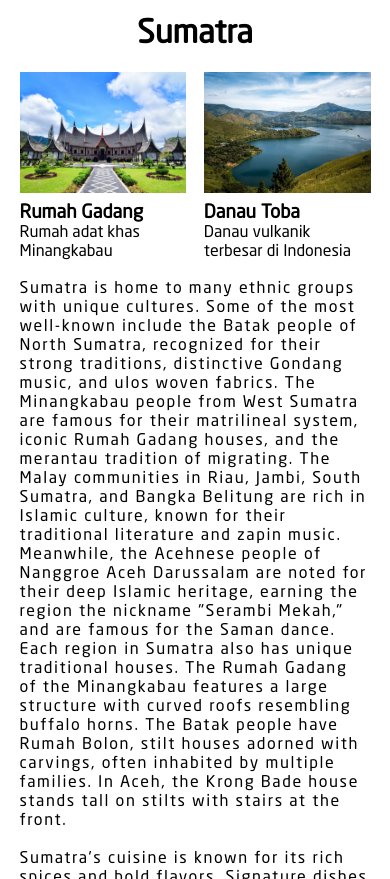
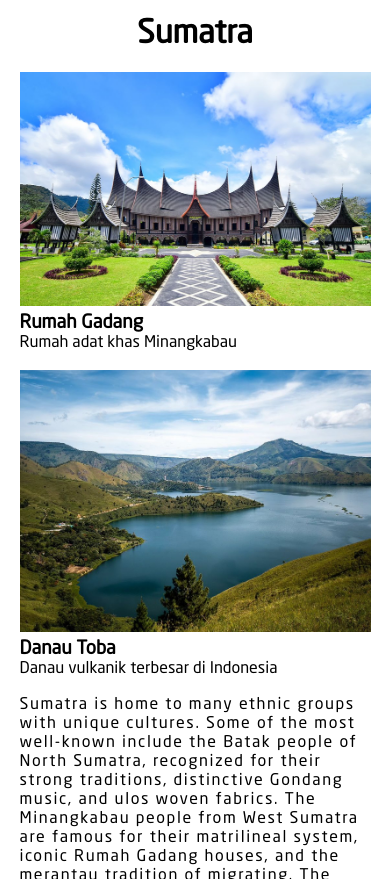
Before and after one commit to Falling10fruit/waradayaP52025, a website: page public/index.html in a window 390 px wide. Shown: the part 2636-3515 px from the top of the page. Drawn offline with Linux system fonts and the light colour scheme.

Commit message:
Sumatra mobile done

```diff
--- a/public/css/sumatra/mobile.css
+++ b/public/css/sumatra/mobile.css
@@ -1 +1,9 @@
-@media only screen and (max-width: 700px) {}
+@media only screen and (max-width: 700px) {
+    #sumatraimagesstretchallthewaydown {
+        flex-direction: column;
+    }
+
+    .oneofthesumatraimages + .oneofthesumatraimages {
+        margin-top: 5%;
+    }
+}
```
